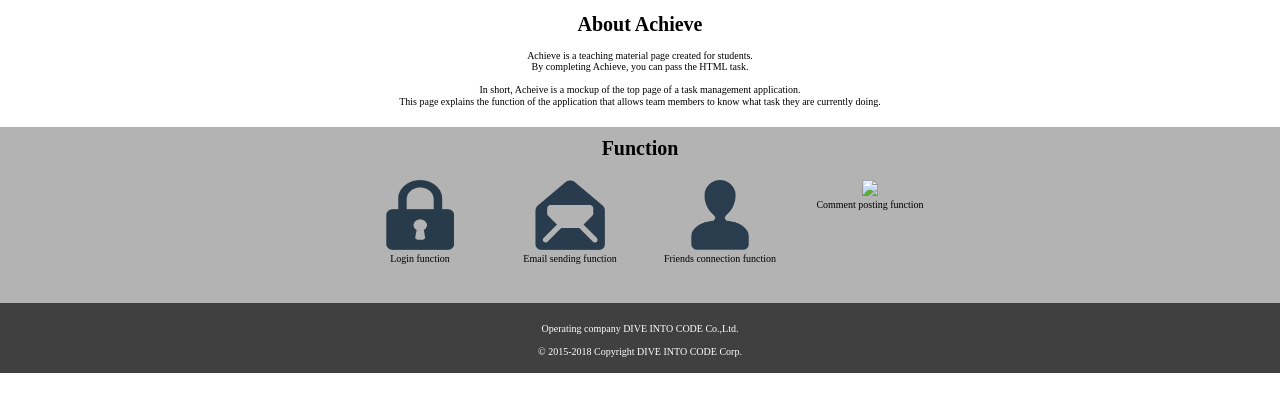
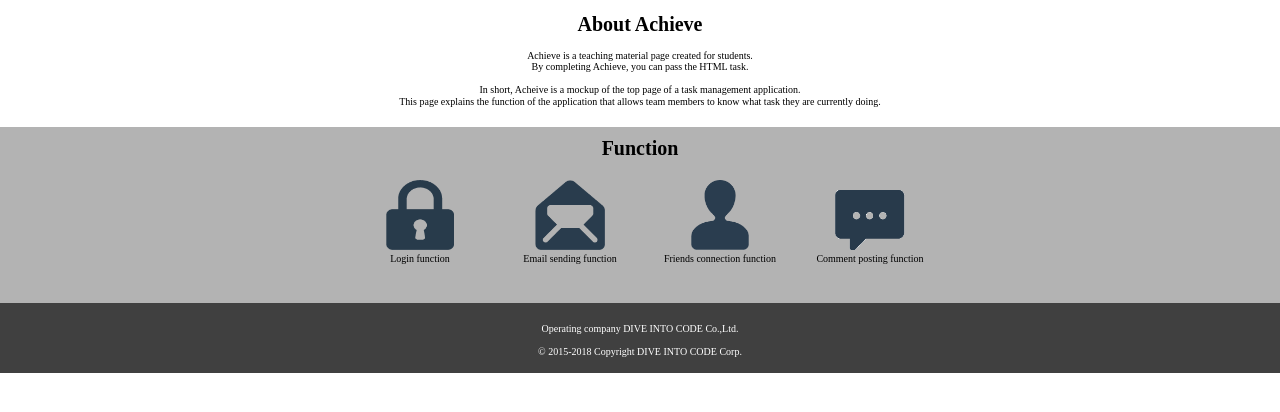
Before and after one commit to d-khorolsuren/HTMLL2, a plain HTML site: page index.html in a window 1280 px wide. Shown: the part 342-754 px from the top of the page. Drawn offline with Linux system fonts and the light colour scheme.

Commit message:
first commit2

```diff
--- a/index.html
+++ b/index.html
@@ -53,7 +53,7 @@
           <p>Friends connection function</p>
         </div>
         <div class="function-image">
-          <img src="folder/images1/comment.png">
+          <img src="folder/images/comment.png">
           <p>Comment posting function</p>
         </div>
       </div>
```
